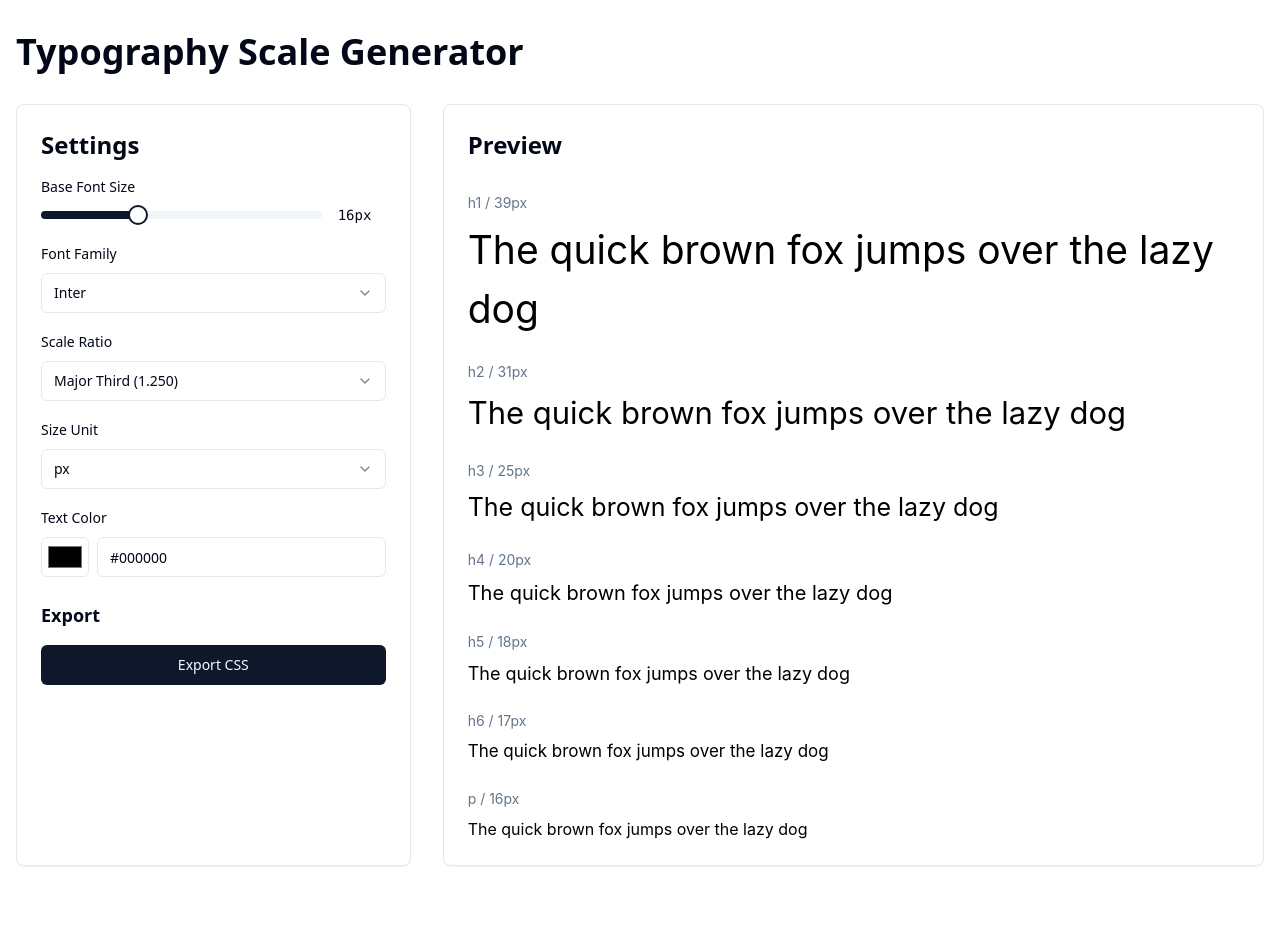
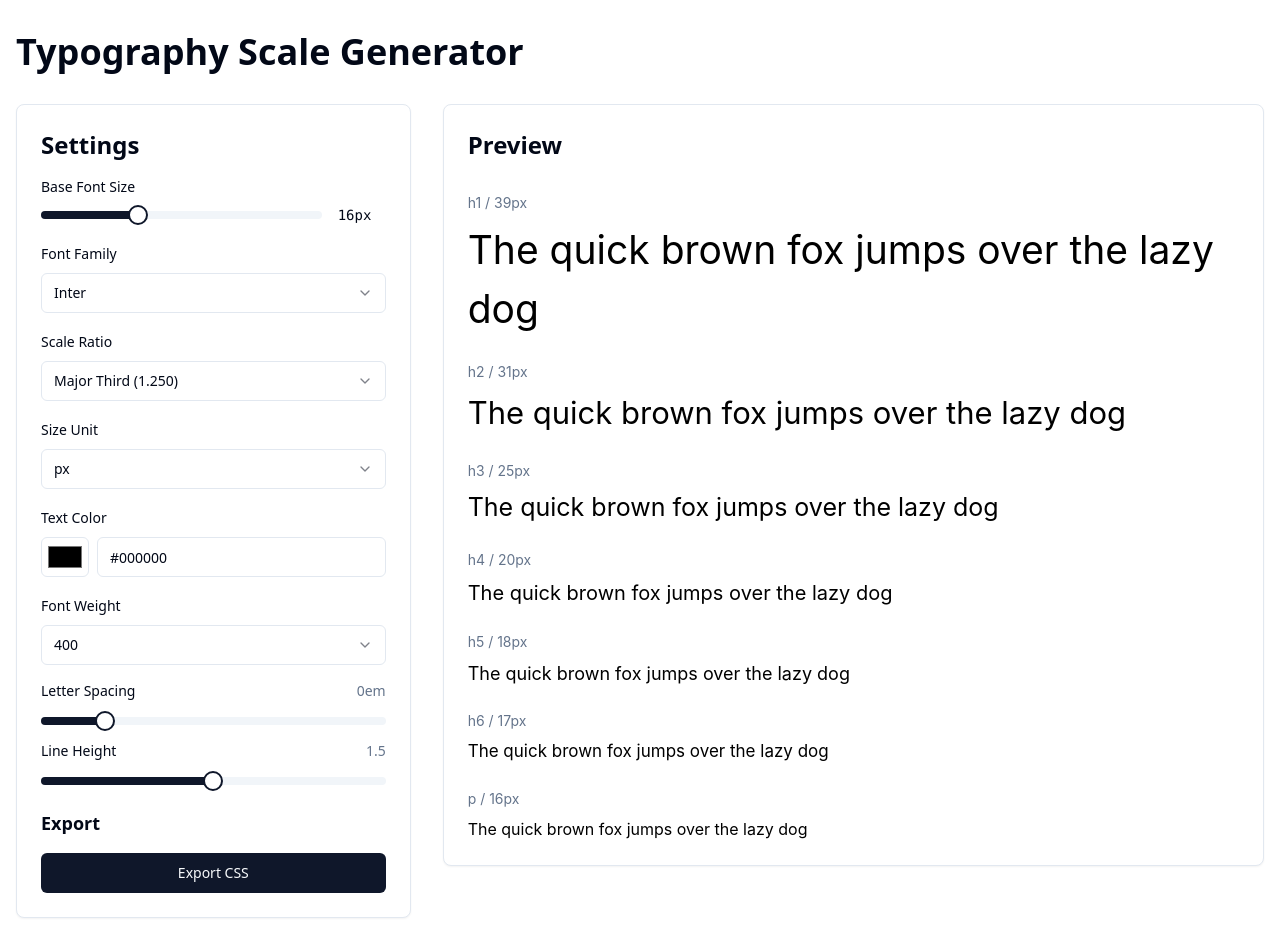
Before and after one commit to NebeyouMusie/typofolio-explorer, a React (Vite) app: page / in a window 1280 px wide. Before the commit the page ends 898 px from the top, so only its background shows below. Built offline with nearby package versions, Linux system fonts and the light colour scheme.

Commit message:
Add typography customization options
Implement features to allow users to:
1. Preview the selected font family in the display area.
2. Choose font weight ranging from 100 to 900.
3. Set letter spacing in "em" units.
4. Adjust line height settings.
[skip gpt_engineer]

```diff
--- a/src/components/ExportPanel.tsx
+++ b/src/components/ExportPanel.tsx
@@ -8,12 +8,24 @@ interface ExportPanelProps {
     selectedFont: string;
     selectedUnit: string;
     selectedColor: string;
+    selectedWeight: string;
+    letterSpacing: number;
+    lineHeight: number;
   };
 }
 
 export const ExportPanel = ({ settings }: ExportPanelProps) => {
   const generateCSS = () => {
-    const { baseSize, selectedScale, selectedFont, selectedUnit, selectedColor } = settings;
+    const {
+      baseSize,
+      selectedScale,
+      selectedFont,
+      selectedUnit,
+      selectedColor,
+      selectedWeight,
+      letterSpacing,
+      lineHeight
+    } = settings;
     const scale = parseFloat(selectedScale);
 
     const calculateSize = (level: number) => {
@@ -34,12 +46,18 @@ export const ExportPanel = ({ settings }: ExportPanelProps) => {
   --scale-ratio: ${scale};
   --font-family: ${selectedFont};
   --text-color: ${selectedColor};
+  --font-weight: ${selectedWeight};
+  --letter-spacing: ${letterSpacing}em;
+  --line-height: ${lineHeight};
 }
 
 body {
-  font-family: var(--font-family);
+  font-family: var(--font-family), sans-serif;
   font-size: var(--base-size);
   color: var(--text-color);
+  font-weight: var(--font-weight);
+  letter-spacing: var(--letter-spacing);
+  line-height: var(--line-height);
 }
 
 h1 { font-size: ${calculateSize(4)}; }
--- /dev/null
+++ b/src/components/FontWeightSelector.tsx
@@ -0,0 +1,30 @@
+import { Select, SelectContent, SelectItem, SelectTrigger, SelectValue } from "@/components/ui/select";
+
+interface FontWeightSelectorProps {
+  selectedWeight: string;
+  onWeightChange: (value: string) => void;
+}
+
+export const FontWeightSelector = ({ selectedWeight, onWeightChange }: FontWeightSelectorProps) => {
+  const weights = [
+    "100", "200", "300", "400", "500", "600", "700", "800", "900"
+  ];
+
+  return (
+    <div className="space-y-2">
+      <label className="text-sm font-medium">Font Weight</label>
+      <Select value={selectedWeight} onValueChange={onWeightChange}>
+        <SelectTrigger>
+          <SelectValue />
+        </SelectTrigger>
+        <SelectContent>
+          {weights.map((weight) => (
+            <SelectItem key={weight} value={weight}>
+              {weight}
+            </SelectItem>
+          ))}
+        </SelectContent>
+      </Select>
+    </div>
+  );
+};
--- /dev/null
+++ b/src/components/LetterSpacingSelector.tsx
@@ -0,0 +1,25 @@
+import { Slider } from "@/components/ui/slider";
+
+interface LetterSpacingSelectorProps {
+  letterSpacing: number;
+  onLetterSpacingChange: (value: number[]) => void;
+}
+
+export const LetterSpacingSelector = ({ letterSpacing, onLetterSpacingChange }: LetterSpacingSelectorProps) => {
+  return (
+    <div className="space-y-4">
+      <div className="flex justify-between items-center">
+        <label className="text-sm font-medium">Letter Spacing</label>
+        <span className="text-sm text-muted-foreground">{letterSpacing}em</span>
+      </div>
+      <Slider
+        value={[letterSpacing]}
+        onValueChange={onLetterSpacingChange}
+        min={-0.1}
+        max={0.5}
+        step={0.01}
+        className="w-full"
+      />
+    </div>
+  );
+};
--- /dev/null
+++ b/src/components/LineHeightSelector.tsx
@@ -0,0 +1,25 @@
+import { Slider } from "@/components/ui/slider";
+
+interface LineHeightSelectorProps {
+  lineHeight: number;
+  onLineHeightChange: (value: number[]) => void;
+}
+
+export const LineHeightSelector = ({ lineHeight, onLineHeightChange }: LineHeightSelectorProps) => {
+  return (
+    <div className="space-y-4">
+      <div className="flex justify-between items-center">
+        <label className="text-sm font-medium">Line Height</label>
+        <span className="text-sm text-muted-foreground">{lineHeight}</span>
+      </div>
+      <Slider
+        value={[lineHeight]}
+        onValueChange={onLineHeightChange}
+        min={1}
+        max={2}
+        step={0.1}
+        className="w-full"
+      />
+    </div>
+  );
+};
--- a/src/components/PreviewSection.tsx
+++ b/src/components/PreviewSection.tsx
@@ -6,9 +6,21 @@ interface PreviewSectionProps {
   fontFamily: string;
   unit: string;
   color: string;
+  fontWeight: string;
+  letterSpacing: number;
+  lineHeight: number;
 }
 
-export const PreviewSection = ({ baseSize, scale, fontFamily, unit, color }: PreviewSectionProps) => {
+export const PreviewSection = ({
+  baseSize,
+  scale,
+  fontFamily,
+  unit,
+  color,
+  fontWeight,
+  letterSpacing,
+  lineHeight
+}: PreviewSectionProps) => {
   const calculateSize = (level: number) => {
     const size = baseSize * Math.pow(scale, level);
     switch (unit) {
@@ -21,11 +33,19 @@ export const PreviewSection = ({ baseSize, scale, fontFamily, unit, color }: Pre
     }
   };
 
+  const textStyle = {
+    fontFamily: `${fontFamily}, sans-serif`,
+    color,
+    fontWeight,
+    letterSpacing: `${letterSpacing}em`,
+    lineHeight: lineHeight
+  };
+
   return (
     <Card className="p-6 space-y-8">
       <h2 className="text-2xl font-semibold mb-4">Preview</h2>
 
-      <div className="space-y-6" style={{ fontFamily, color }}>
+      <div className="space-y-6" style={textStyle}>
         <div>
           <div className="text-sm text-muted-foreground mb-2">h1 / {calculateSize(4)}</div>
           <div style={{ fontSize: calculateSize(4) }}>The quick brown fox jumps over the lazy dog</div>
--- a/src/pages/Index.tsx
+++ b/src/pages/Index.tsx
@@ -1,4 +1,3 @@
-import { Button } from "@/components/ui/button";
 import { Card } from "@/components/ui/card";
 import { Slider } from "@/components/ui/slider";
 import { useState } from "react";
@@ -8,6 +7,9 @@ import { FontSelector } from "@/components/FontSelector";
 import { ExportPanel } from "@/components/ExportPanel";
 import { UnitSelector } from "@/components/UnitSelector";
 import { ColorSelector } from "@/components/ColorSelector";
+import { FontWeightSelector } from "@/components/FontWeightSelector";
+import { LetterSpacingSelector } from "@/components/LetterSpacingSelector";
+import { LineHeightSelector } from "@/components/LineHeightSelector";
 
 const Index = () => {
   const [baseSize, setBaseSize] = useState(16);
@@ -15,6 +17,9 @@ const Index = () => {
   const [selectedFont, setSelectedFont] = useState("Inter");
   const [selectedUnit, setSelectedUnit] = useState("px");
   const [selectedColor, setSelectedColor] = useState("#000000");
+  const [selectedWeight, setSelectedWeight] = useState("400");
+  const [letterSpacing, setLetterSpacing] = useState(0);
+  const [lineHeight, setLineHeight] = useState(1.5);
 
   return (
     <div className="min-h-screen bg-background">
@@ -60,6 +65,21 @@ const Index = () => {
                 selectedColor={selectedColor}
                 onColorChange={setSelectedColor}
               />
+
+              <FontWeightSelector
+                selectedWeight={selectedWeight}
+                onWeightChange={setSelectedWeight}
+              />
+
+              <LetterSpacingSelector
+                letterSpacing={letterSpacing}
+                onLetterSpacingChange={(value) => setLetterSpacing(value[0])}
+              />
+
+              <LineHeightSelector
+                lineHeight={lineHeight}
+                onLineHeightChange={(value) => setLineHeight(value[0])}
+              />
             </div>
 
             <ExportPanel
@@ -69,6 +89,9 @@ const Index = () => {
                 selectedFont,
                 selectedUnit,
                 selectedColor,
+                selectedWeight,
+                letterSpacing,
+                lineHeight,
               }}
             />
           </Card>
@@ -80,6 +103,9 @@ const Index = () => {
               fontFamily={selectedFont}
               unit={selectedUnit}
               color={selectedColor}
+              fontWeight={selectedWeight}
+              letterSpacing={letterSpacing}
+              lineHeight={lineHeight}
             />
           </div>
         </div>
```
